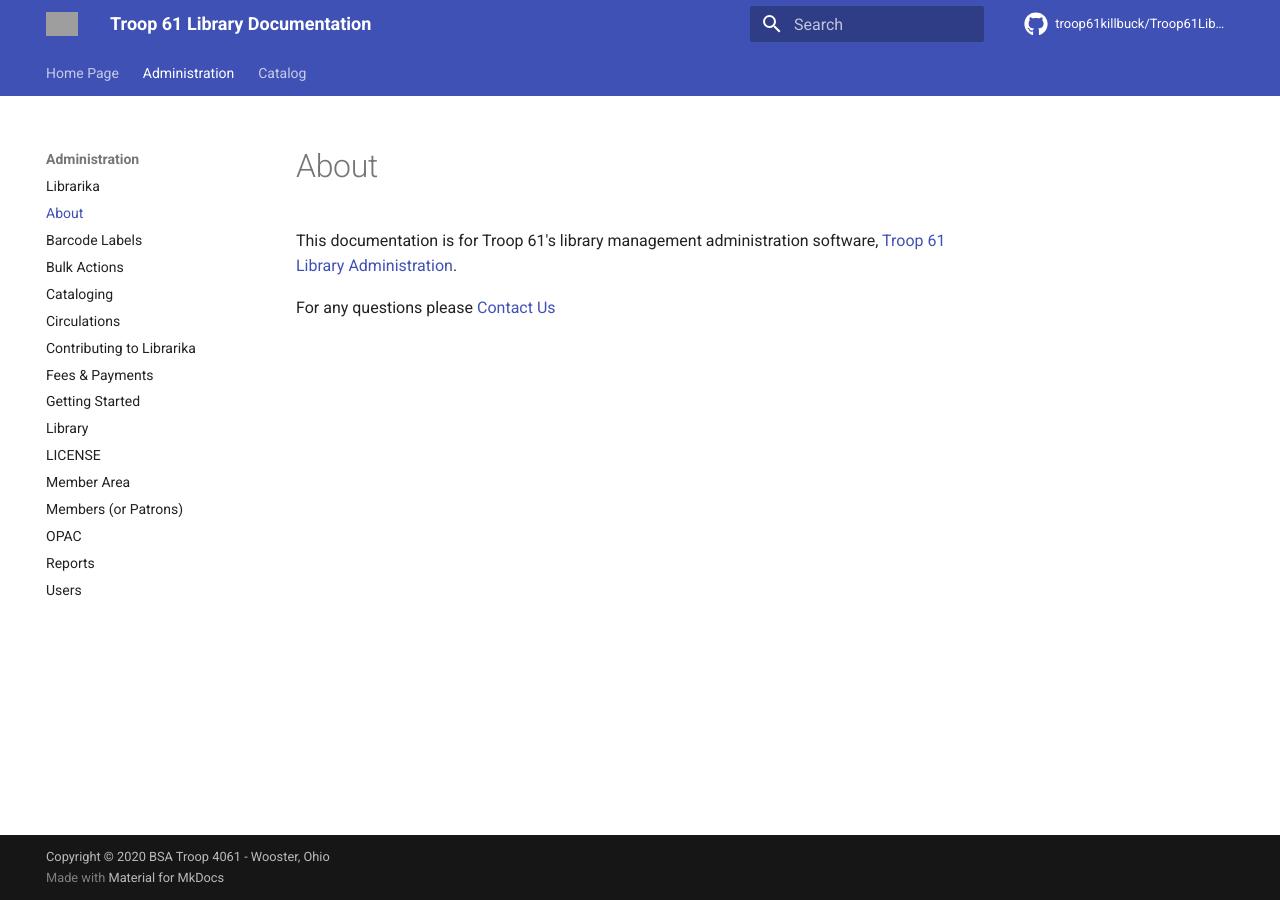
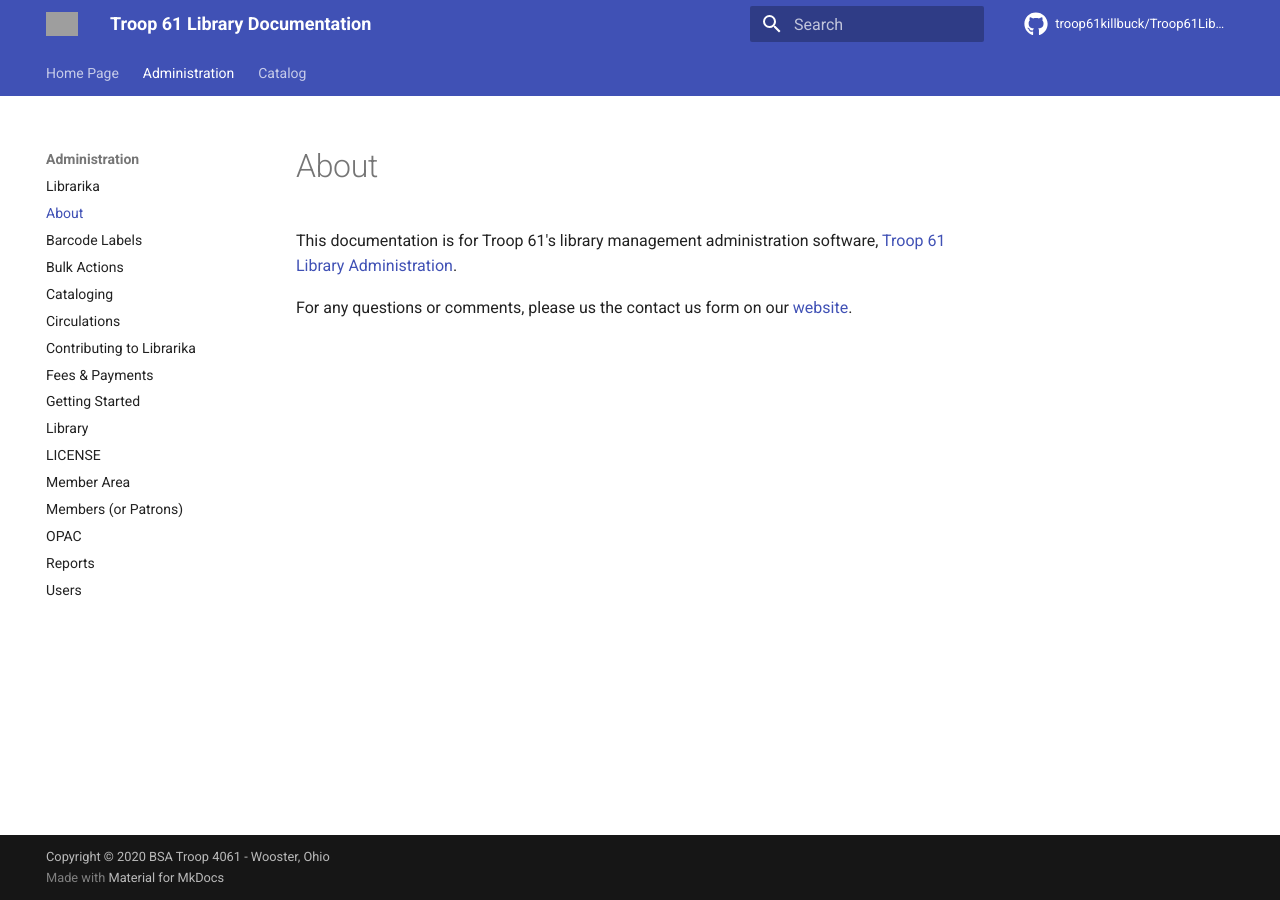
Before and after one commit to jackveney/Troop61LibraryDocs, an MkDocs documentation site: the page built from docs/Administration/about.md, in a window 1280 px wide. Built offline with MkDocs 1.6.1 and Material for MkDocs 9.7.7, drawn with Linux system fonts in a browser that asks for light colours; comment, search, counter and statistics services are not loaded; grey boxes are pictures that could not be loaded.

Commit message:
Update about.md

```diff
--- a/docs/Administration/about.md
+++ b/docs/Administration/about.md
@@ -4,4 +4,4 @@ This documentation is for Troop 61's library management administration software,
 
 
 
-For any questions please [Contact Us](https://troop61killbuck.org/library/contact-us.php)
+For any questions or comments, please us the contact us form on our [website](https://troop61killbuck.org/library/contact-us.php).
```
